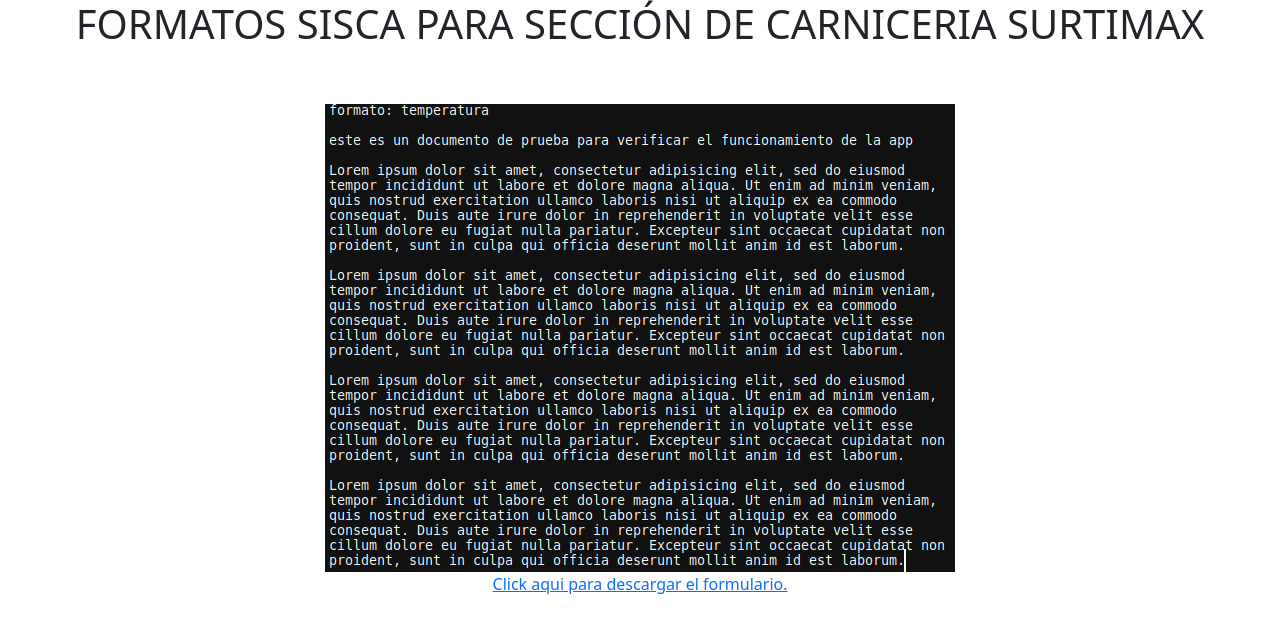
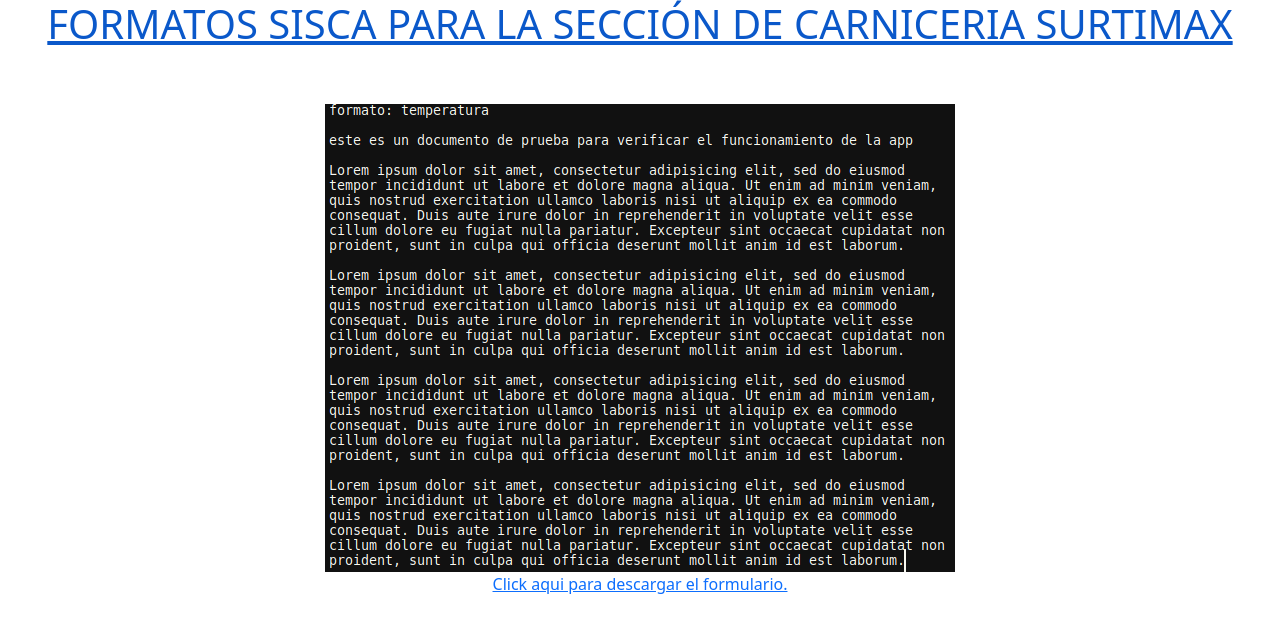
Before and after one commit to andreszapata1/formatos, a plain HTML site: page temperatura.html in a window 1280 px wide. Drawn offline with nearby package versions, Linux system fonts and the light colour scheme.

Commit message:
navegacion temperatura

```diff
--- a/temperatura.html
+++ b/temperatura.html
@@ -10,7 +10,9 @@
 	<body>
 		<header>
 			<center>
-			<h1>FORMATOS SISCA PARA SECCIÓN DE CARNICERIA SURTIMAX</h1>
+				<a href="index.html">
+				<h1>FORMATOS SISCA PARA LA SECCIÓN DE CARNICERIA SURTIMAX</h1>
+				</a>
 			</center>
 		</header>
 		<main>
@@ -19,3 +21,7 @@
 					<img src="imgs/imgtemp.png">
 					<br>
 					<a href="docs/temperatura.pdf">Click aqui para descargar el formulario.</a>
+			</center>
+		</main>
+	</body>
+</html>
```
Lines whose indentation alone changed are shown as unchanged.
